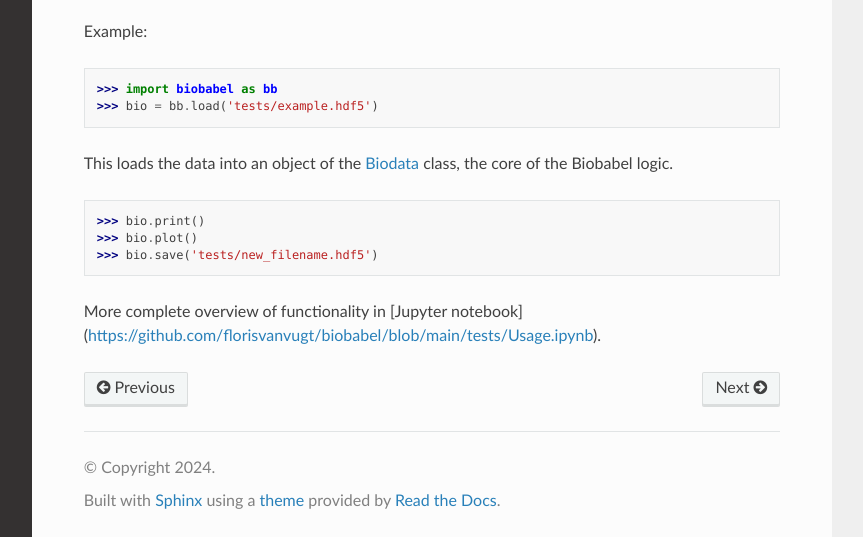
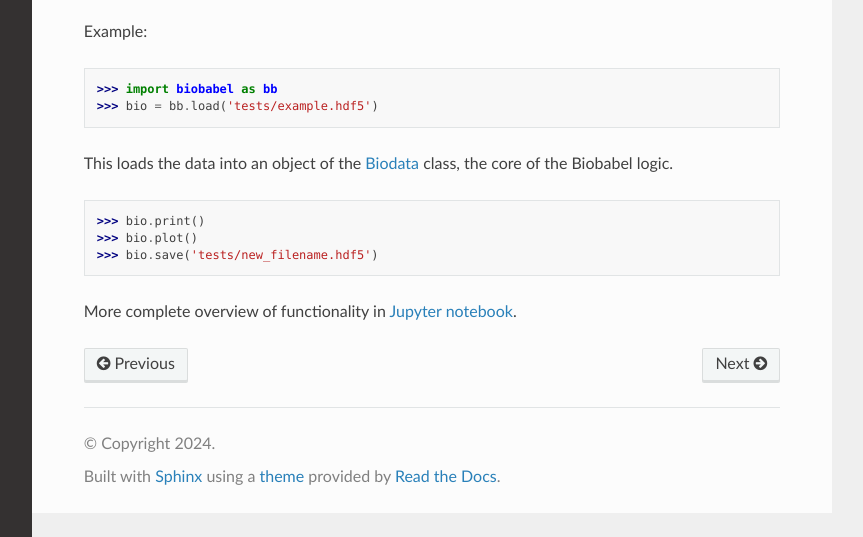
Before and after one commit to florisvanvugt/biobabel, a Sphinx documentation site: the page built from docs/source/usage.rst, in a window 1280 px wide and 1239 px high, cut to the strip 702-1239 px from the top of the window. Shown: the whole strip, without its empty margins (268-1131 px from the left). Built offline with Sphinx 7.4.7 and the Read the Docs theme 2.0.0, drawn with Linux system fonts in a browser that asks for light colours.

Commit message:
fix RST link

```diff
--- a/docs/source/usage.rst
+++ b/docs/source/usage.rst
@@ -46,4 +46,4 @@ This loads the data into an object of the :ref:`biodata` class, the core of the
 >>> bio.save('tests/new_filename.hdf5')
 
 
-More complete overview of functionality in [Jupyter notebook](https://github.com/florisvanvugt/biobabel/blob/main/tests/Usage.ipynb).
+More complete overview of functionality in `Jupyter notebook <https://github.com/florisvanvugt/biobabel/blob/main/tests/Usage.ipynb>`_.
```
